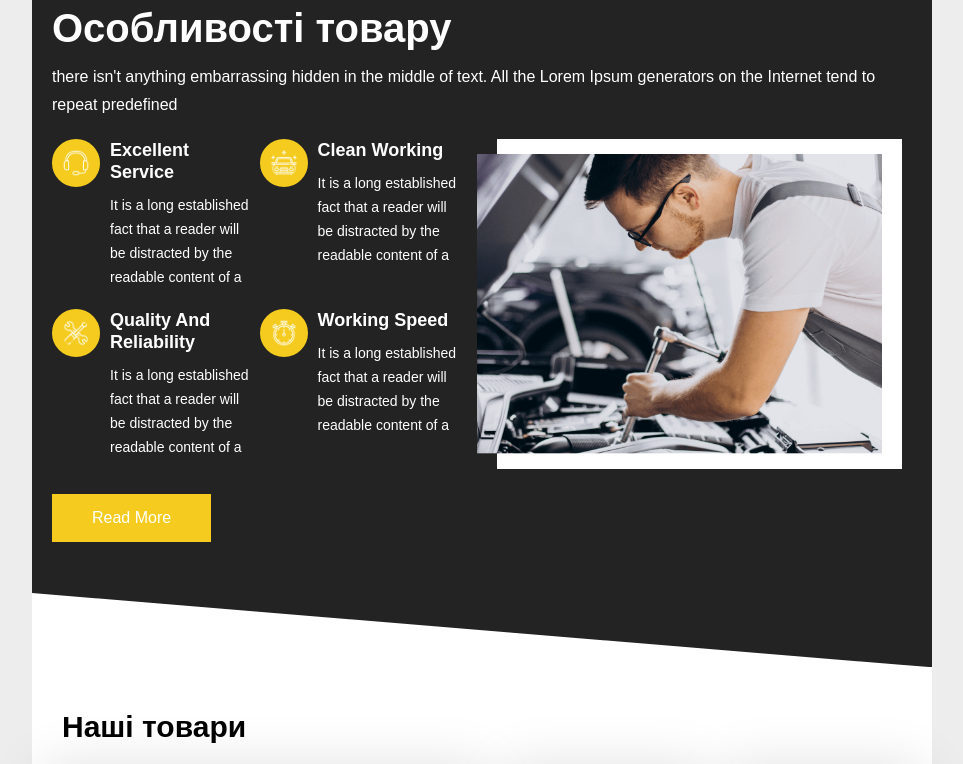
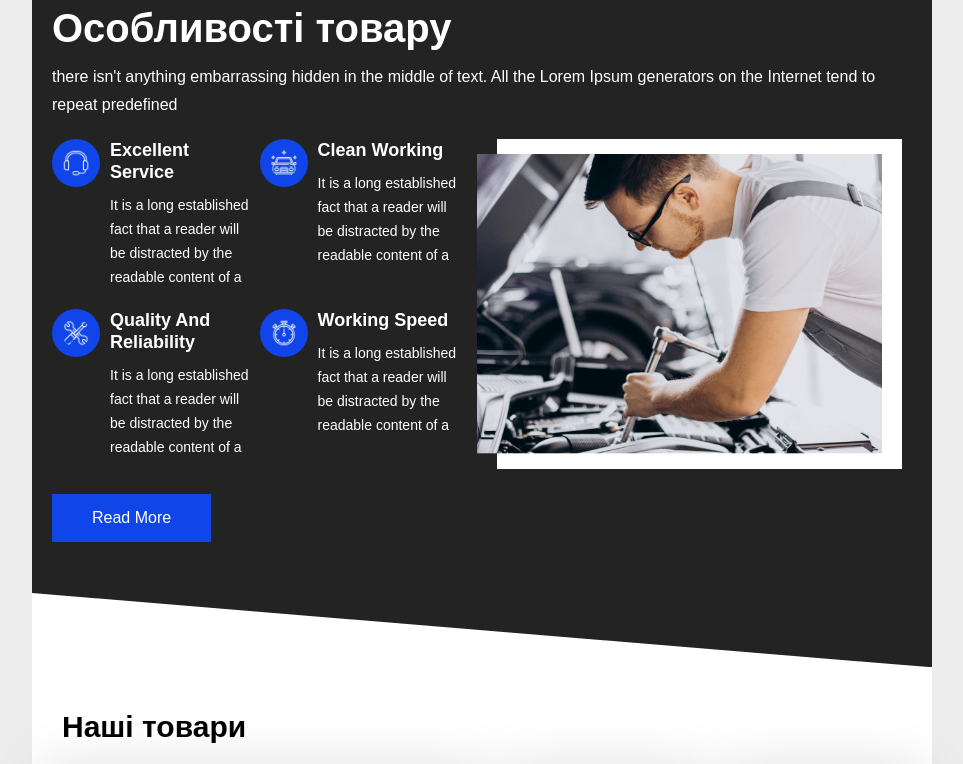
Before and after one commit to internetsolutions2024/template-2, a plain HTML site: page index.html in a window 1280 px wide. Shown: the part 1368-2132 px from the top of the page, without its empty margins (158-1121 px from the left). Drawn offline with Linux system fonts and the light colour scheme.

Commit message:
Add files via upload

```diff
--- a/index.html
+++ b/index.html
@@ -39,7 +39,8 @@
 
       :root {
          --mycolor1: #000;
-         --mycolor2: #f4cb1e;
+         --mycolor2: #0f45e9;
+
          --mycolor3: #242323;
 
       }
@@ -297,7 +298,7 @@
       .item-choose-icon img {
          width: 28px;
          padding: 8px;
-         background-color: #f4cb1e;
+         background-color: var(--mycolor2);
          border: 2px solid var(--mycolor2);
          border-radius: 50%;
          transition: .6s;
@@ -597,7 +598,7 @@
          display: flex;
          flex-direction: column;
          flex: 1 1 30%;
-         background: url(img-2/te.png) no-repeat;
+         background: url(img-2/te-blue.png) no-repeat;
          background-repeat: no-repeat;
          background-size: 100% 100%;
          position: relative;
```
